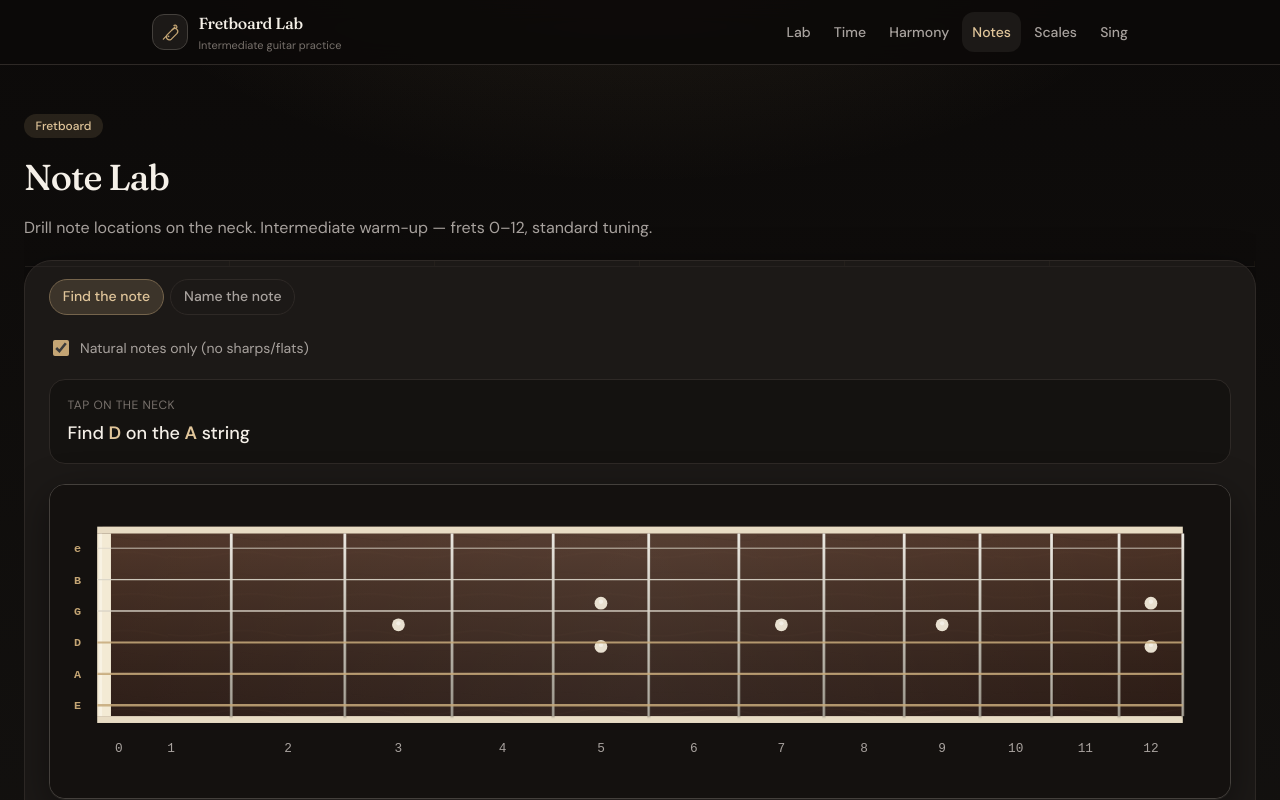
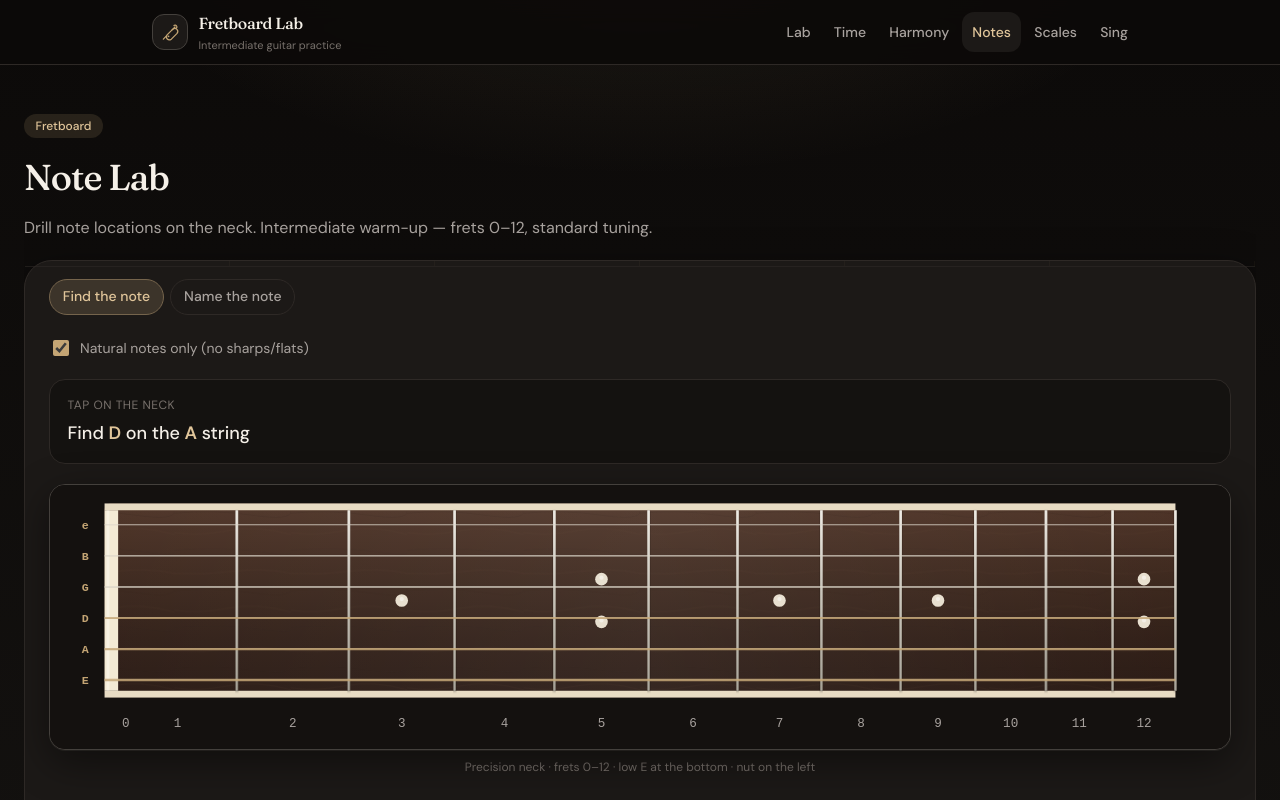
Before and after one commit to trt-bot/fretboard-lab, a React (Vite) app: page /fretboard-lab/notes in a window 1280 px wide. Shown: the top 800 px of the page. Built offline with nearby package versions, Linux system fonts and the light colour scheme.

Commit message:
Align fretboard frame aspect-ratio 1200/270 with compact SVG

```diff
--- a/src/components/AcousticFretboard.tsx
+++ b/src/components/AcousticFretboard.tsx
@@ -45,19 +45,16 @@ function cellXRange(wires: number[], fret: number): { leftPct: number; widthPct:
 }
 
 function stringCenterY(displayRow: number): number {
-  // Matches string lines in public/fretboard-hd.svg (compact layout)
   const yTop = 40;
   const yBot = 200;
   return yTop + displayRow * ((yBot - yTop) / (STRING_COUNT - 1));
 }
 
 type Props = {
-  /** Always capped at 12 — SVG neck is frets 0–12 */
   frets?: number;
   marks?: FretMark[];
   onCellClick?: (string: number, fret: number) => void;
   interactive?: boolean;
-  /** Dim frets outside this inclusive window (scale pattern highlight) */
   windowStart?: number;
   windowEnd?: number;
   className?: string;
@@ -76,7 +73,6 @@ export function AcousticFretboard({
   footer,
   caption,
 }: Props) {
-  // SVG only has frets 0–12
   const fretCount = Math.min(FRET_MAX, Math.max(1, frets));
   const wires = useMemo(() => fretWireXs(fretCount), [fretCount]);
 
@@ -91,7 +87,10 @@ export function AcousticFretboard({
 
   return (
     <div className={`acoustic-fb ${className}`}>
-      <div className="acoustic-fb-frame acoustic-fb-frame--svg">
+      <div
+        className="acoustic-fb-frame acoustic-fb-frame--svg"
+        style={{ aspectRatio: "1200 / 270" }}
+      >
         <img
           src={IMG}
           alt="Precision guitar fretboard, frets 0 through 12, standard tuning"
@@ -99,7 +98,6 @@ export function AcousticFretboard({
           draggable={false}
         />
 
-        {/* Optional pattern window veil */}
         {windowStart !== undefined && windowEnd !== undefined && (
           <div className="acoustic-fb-window-veil" aria-hidden>
             {windowStart > 0 && (
```
